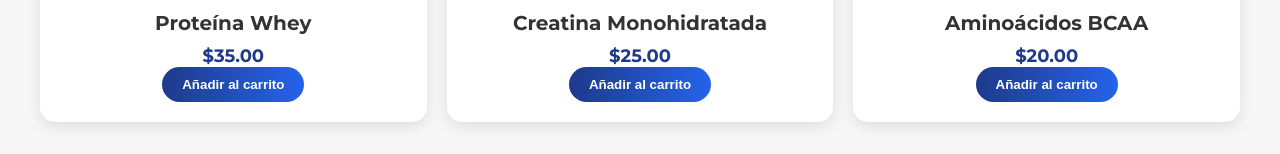
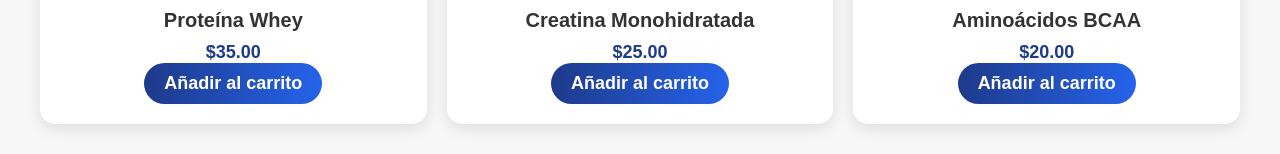
Before and after one commit to juanlopses/jhsfhhxxdssxxx, a website: page index.html in a window 1280 px wide. Shown: the part 1207-1361 px from the top of the page. Drawn offline with Linux system fonts and the light colour scheme.

Commit message:
Update index.html

```diff
--- a/index.html
+++ b/index.html
@@ -5,7 +5,7 @@
     <meta name="viewport" content="width=device-width, initial-scale=1.0">
     <title>Suplementos LG</title>
     <link rel="stylesheet" href="styles.css">
-    <link href="https://fonts.googleapis.com/css2?family=Montserrat:wght@400;700;900&display=swap" rel="stylesheet">
+    <link href="https://fonts.googleapis.com/css2?family=Poppins:wght@400;600;800&display=swap" rel="stylesheet">
     <link rel="stylesheet" href="https://cdnjs.cloudflare.com/ajax/libs/font-awesome/6.4.2/css/all.min.css">
 </head>
 <body>
@@ -51,19 +51,19 @@
                 <img src="https://images.unsplash.com/photo-1625233289858-1b8e76f4f0f2?ixlib=rb-4.0.3&auto=format&fit=crop&w=300&q=80" alt="Proteína Whey">
                 <h3>Proteína Whey</h3>
                 <p>$35.00</p>
-                <button class="add-to-cart" data-name="Proteína Whey" data-price="35">Añadir al carrito</button>
+                <button class="cta-button add-to-cart" data-name="Proteína Whey" data-price="35">Añadir al carrito</button>
             </div>
             <div class="producto">
                 <img src="https://images.unsplash.com/photo-1607005588006-3e7e9b455087?ixlib=rb-4.0.3&auto=format&fit=crop&w=300&q=80" alt="Creatina">
                 <h3>Creatina Monohidratada</h3>
                 <p>$25.00</p>
-                <button class="add-to-cart" data-name="Creatina" data-price="25">Añadir al carrito</button>
+                <button class="cta-button add-to-cart" data-name="Creatina" data-price="25">Añadir al carrito</button>
             </div>
             <div class="producto">
                 <img src="https://images.unsplash.com/photo-1600585154340-be6161a56a0c?ixlib=rb-4.0.3&auto=format&fit=crop&w=300&q=80" alt="Aminoácidos">
                 <h3>Aminoácidos BCAA</h3>
                 <p>$20.00</p>
-                <button class="add-to-cart" data-name="Aminoácidos BCAA" data-price="20">Añadir al carrito</button>
+                <button class="cta-button add-to-cart" data-name="Aminoácidos BCAA" data-price="20">Añadir al carrito</button>
             </div>
         </div>
     </section>
@@ -84,7 +84,7 @@
     <!-- Modal del carrito -->
     <div id="cart-modal" class="modal">
         <div class="modal-content">
-            <span class="close-modal">&times;</span>
+            <span class="close-modal">×</span>
             <h2>Tu carrito</h2>
             <div id="cart-items"></div>
             <p>Total: $<span id="cart-total">0</span></p>
```
